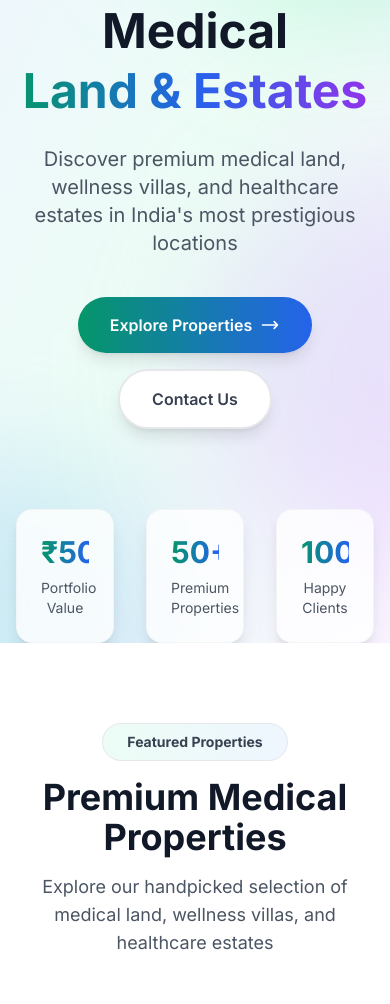
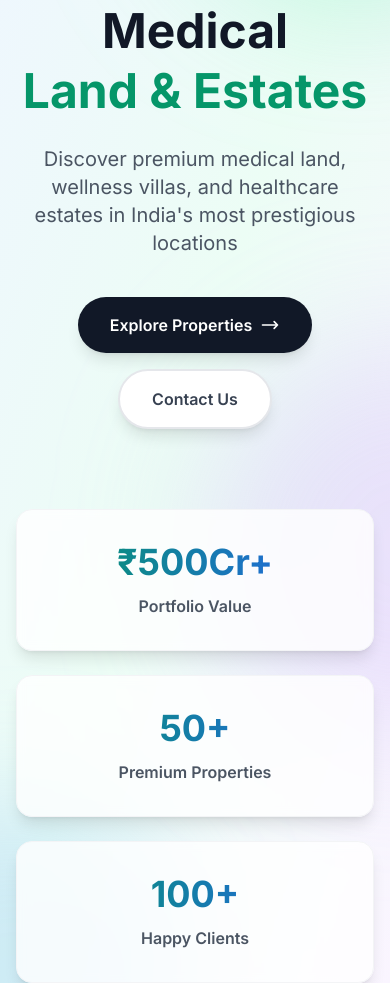
Before and after one commit to MONIKA9360/MEDIESTATE, a Next.js app: page / in a window 390 px wide. Shown: the part 209-1213 px from the top of the page. Built offline with nearby package versions, Linux system fonts and the light colour scheme; grey boxes are pictures that could not be loaded.

Commit message:
Fix mobile responsiveness of hero stats cards and remove gradient buttons

```diff
--- a/components/Hero.tsx
+++ b/components/Hero.tsx
@@ -32,7 +32,7 @@ export default function Hero() {
           className="text-5xl md:text-7xl lg:text-8xl font-bold text-gray-900 mb-6 leading-tight"
         >
           Luxury Medical
-          <span className="block bg-gradient-to-r from-emerald-600 via-blue-600 to-purple-600 bg-clip-text text-transparent">
+          <span className="block text-emerald-600">
             Land & Estates
           </span>
         </motion.h1>
@@ -54,7 +54,7 @@ export default function Hero() {
         >
           <Link
             href="/properties"
-            className="group px-8 py-4 bg-gradient-to-r from-emerald-600 to-blue-600 text-white font-semibold rounded-full shadow-lg hover:shadow-2xl hover:scale-105 transition-all duration-300 flex items-center space-x-2"
+            className="group px-8 py-4 bg-gray-900 text-white font-semibold rounded-full shadow-lg hover:bg-gray-800 hover:shadow-2xl hover:scale-105 transition-all duration-300 flex items-center space-x-2"
           >
             <span>Explore Properties</span>
             <svg className="w-5 h-5 group-hover:translate-x-1 transition-transform" fill="none" stroke="currentColor" viewBox="0 0 24 24">
@@ -64,7 +64,7 @@ export default function Hero() {
 
           <Link
             href="/contact"
-            className="px-8 py-4 bg-white text-gray-700 font-semibold rounded-full border-2 border-gray-200 hover:border-emerald-500 hover:text-emerald-600 hover:scale-105 transition-all duration-300 shadow-lg"
+            className="px-8 py-4 bg-white text-gray-700 font-semibold rounded-full border-2 border-gray-200 hover:border-gray-900 hover:text-gray-900 hover:scale-105 transition-all duration-300 shadow-lg"
           >
             Contact Us
           </Link>
@@ -75,18 +75,18 @@ export default function Hero() {
           initial={{ opacity: 0, y: 30 }}
           animate={{ opacity: 1, y: 0 }}
           transition={{ duration: 0.8, delay: 0.8 }}
-          className="mt-20 grid grid-cols-3 gap-8 max-w-3xl mx-auto"
+          className="mt-20 grid grid-cols-1 sm:grid-cols-3 gap-6 max-w-4xl mx-auto"
         >
           {[
             { number: '₹500Cr+', label: 'Portfolio Value' },
             { number: '50+', label: 'Premium Properties' },
             { number: '100+', label: 'Happy Clients' },
           ].map((stat, index) => (
-            <div key={index} className="text-center bg-white/80 backdrop-blur-sm rounded-2xl p-6 shadow-lg border border-gray-100">
-              <div className="text-3xl md:text-4xl font-bold bg-gradient-to-r from-emerald-600 to-blue-600 bg-clip-text text-transparent mb-2">
+            <div key={index} className="text-center bg-white/80 backdrop-blur-sm rounded-2xl p-8 shadow-lg border border-gray-100 hover:shadow-xl transition-shadow duration-300">
+              <div className="text-4xl md:text-5xl font-bold bg-gradient-to-r from-emerald-600 to-blue-600 bg-clip-text text-transparent mb-3">
                 {stat.number}
               </div>
-              <div className="text-gray-600 text-sm">{stat.label}</div>
+              <div className="text-gray-600 text-base font-semibold">{stat.label}</div>
             </div>
           ))}
         </motion.div>
```
